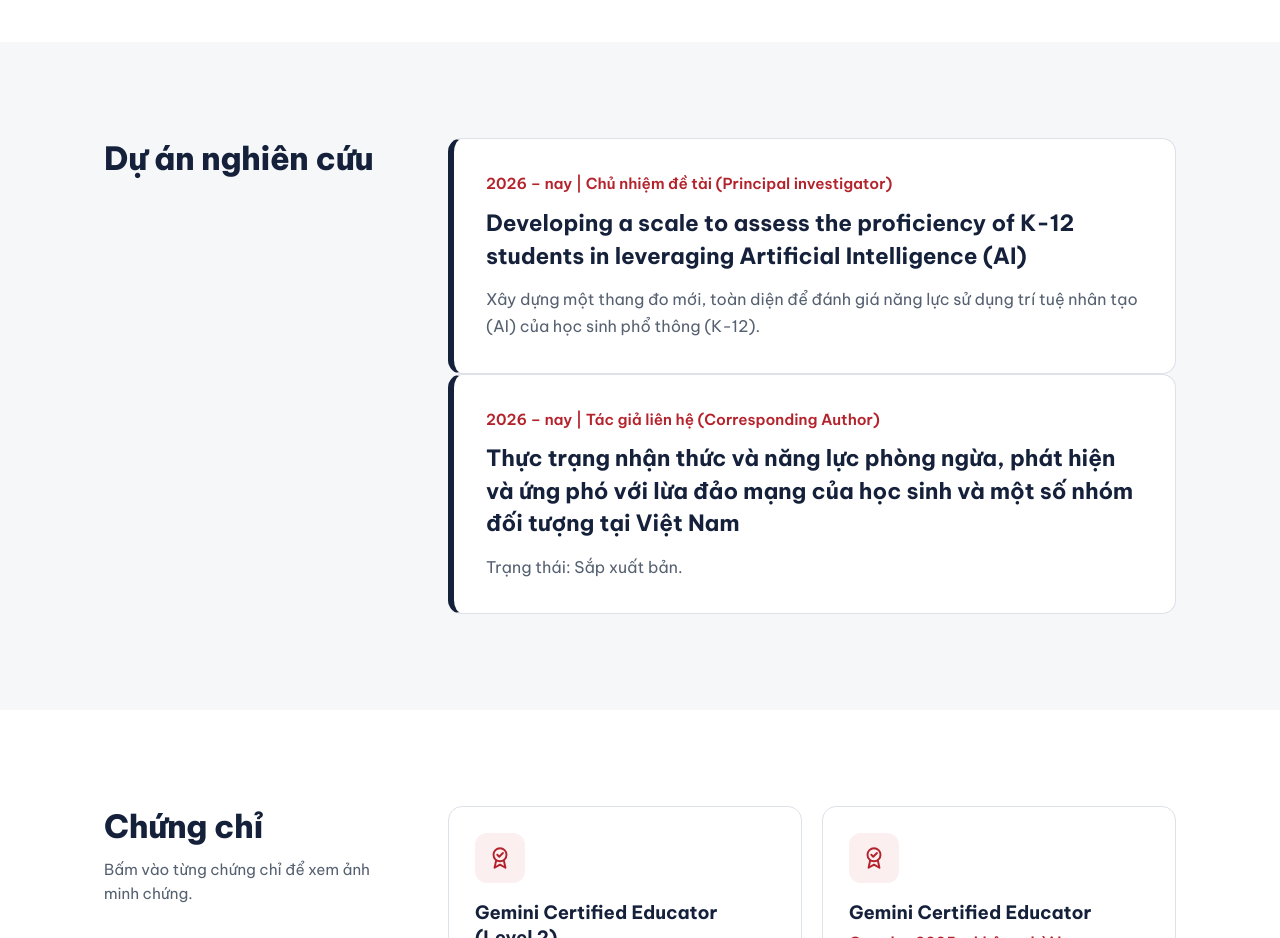
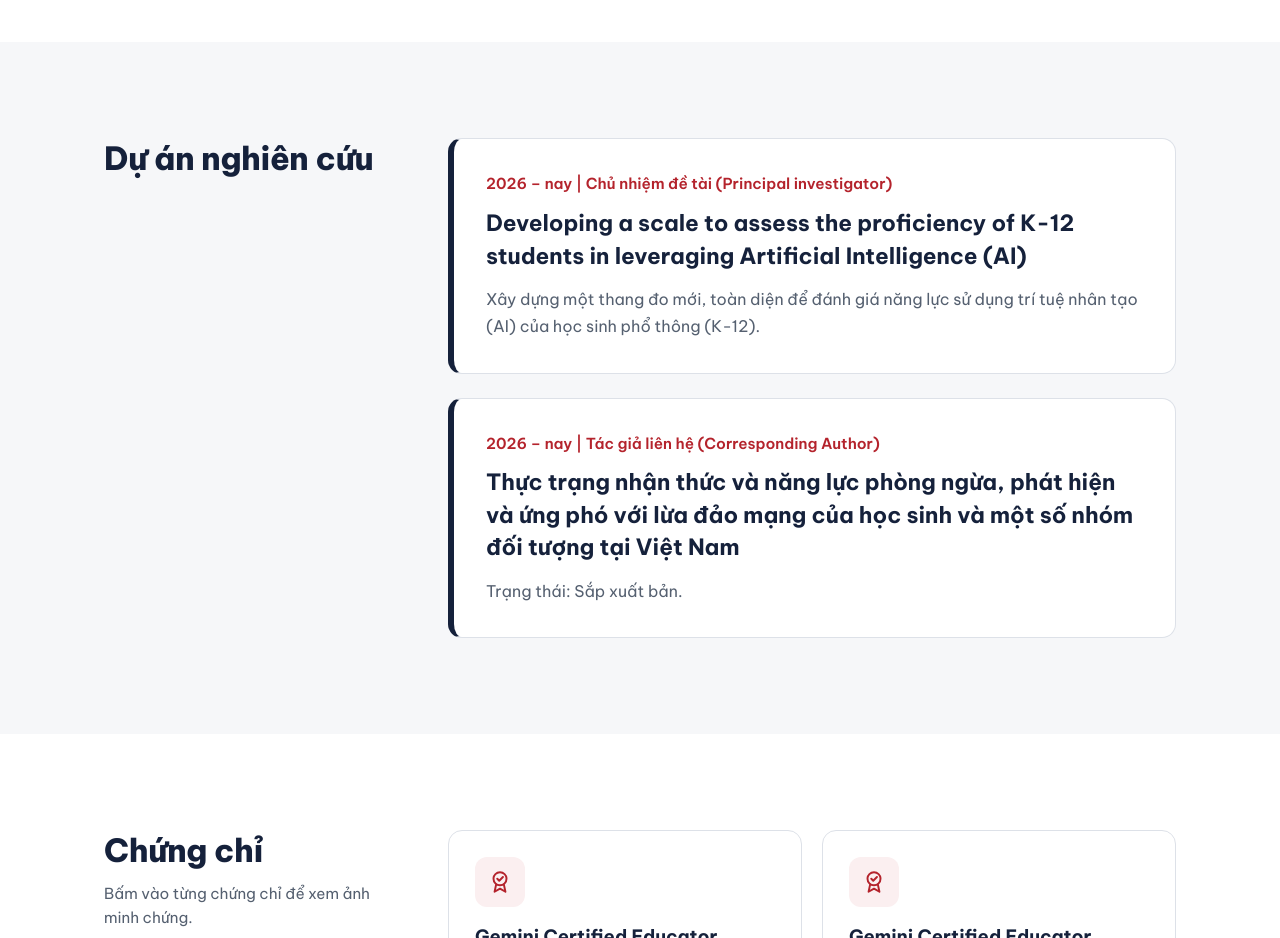
Before and after one commit to HongVanKhuong/Porfolio, a plain HTML site: page index.html in a window 1280 px wide. Shown: the part 2680-3618 px from the top of the page. Drawn offline with Linux system fonts and the light colour scheme.

Commit message:
Add styles for project list and project card
Added styles for project list and project card.

```diff
--- a/css/main.css
+++ b/css/main.css
@@ -565,25 +565,38 @@ button {
   background: var(--ink);
 }
 
-/* ---------- Dự án ---------- */
+
+/* ---------- Danh sách dự án nghiên cứu ---------- */
+.projects {
+  display: grid;
+  grid-template-columns: 1fr;
+  gap: 24px;
+  min-width: 0;
+}
+
+/* ---------- Thẻ dự án ---------- */
 .project {
+  min-width: 0;
   padding: 32px;
   background: var(--white);
   border: 1px solid var(--line);
   border-left: 6px solid var(--ink);
   border-radius: var(--radius);
 }
+
 .project__meta {
   color: var(--crimson);
   font-weight: 600;
   font-size: 0.95rem;
   margin-bottom: 10px;
 }
+
 .project h3 {
   font-size: clamp(1.15rem, 2.4vw, 1.4rem);
   line-height: 1.45;
   margin-bottom: 14px;
 }
+
 .project p:last-child {
   color: var(--slate);
 }
```
